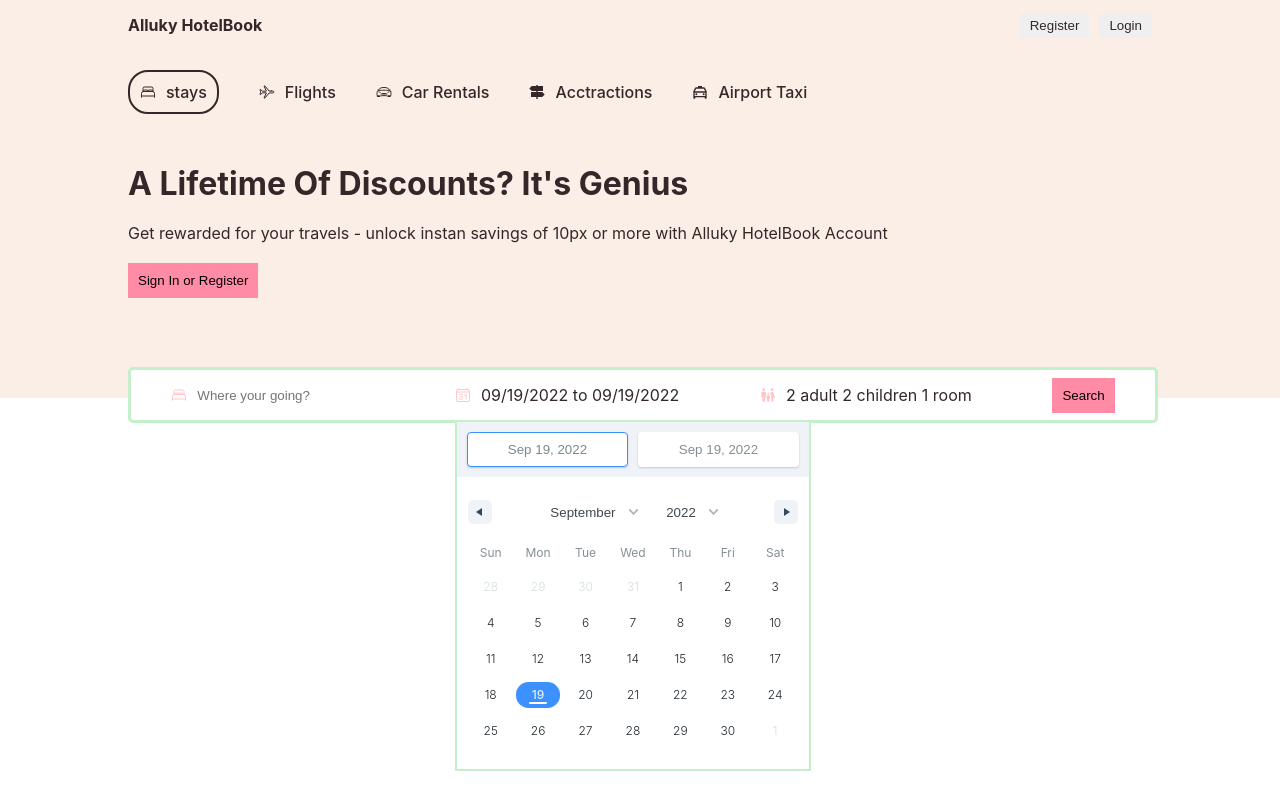
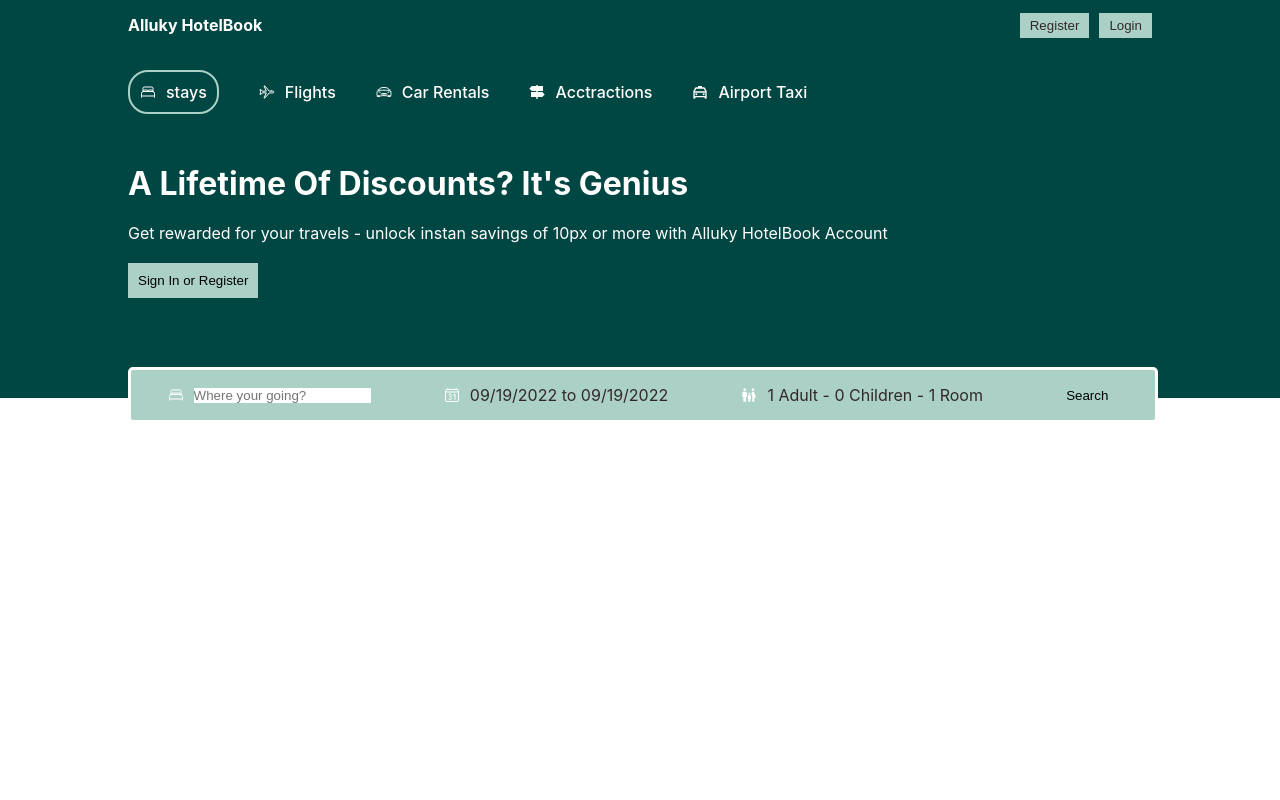
Before and after one commit to rickyfriady/react-booking-app, a React (Create React App) app: page / in a window 1280 px wide. Built offline with nearby package versions, Linux system fonts and the light colour scheme.

Commit message:
update components and Pages 1. update Header Components 2. update Navbar Components 3. Update list Page

```diff
--- a/src/components/Header/Header.jsx
+++ b/src/components/Header/Header.jsx
@@ -2,6 +2,7 @@ import './header.css'
 import { IoBedOutline,IoAirplaneOutline, IoCarSportOutline, IoTrailSignSharp, IoCalendarNumberOutline } from "react-icons/io5";
 import { RiTaxiLine } from "react-icons/ri";
 import { MdFamilyRestroom } from "react-icons/md";
+import { FaPlus, FaMinus } from "react-icons/fa";
 
 import { DateRange } from 'react-date-range';
 import { format } from "date-fns";
@@ -10,7 +11,10 @@ import 'react-date-range/dist/theme/default.css'; // theme css file
 import {useState} from 'react'
 
 
-const Header = () => {
+const Header = ({type}) => {
+
+  const [openDate, setOpenDate] = useState(false);
+  const [openOption, setOpenOption] = useState(false);
 
   const [date, setDate] = useState([
     {
@@ -20,9 +24,24 @@ const Header = () => {
     }
   ]);
 
+  const[option, setOption] = useState({
+    adult: 1,
+    children:0,
+    room:1,
+  })
+
+  const handleOption =  (name, operation) => {
+    setOption((prev)=>{
+      return{
+        ...prev,
+        [name]:operation === "i" ? option[name] + 1 : option[name] - 1,
+      }
+    })
+  }
+
   return (
     <div className='header'>
-      <div className="header-container">
+      <div className={type === "list" ? "header-container list-mode" : "header-container" }>
         <div className="header-list">
           <div className="header-list-items active">
             <IoBedOutline/>
@@ -45,6 +64,8 @@ const Header = () => {
             <span>Airport Taxi</span>
           </div>
         </div>
+        { type !== "list" &&
+          <>
         <h1 className="header-title">A Lifetime of discounts? It's Genius</h1>
         <p className="header-disc">
           Get rewarded for your travels - unlock instan savings of 10px or more with Alluky HotelBook Account
@@ -63,23 +84,57 @@ const Header = () => {
           </div>
           <div className="header-search-items">
             <IoCalendarNumberOutline className='header-icon'/>
-            <span className='header-search-text'>{`${format(date[0].startDate, "MM/dd/yyyy")} to ${format(date[0].endDate, "MM/dd/yyyy")}`}</span>
-            <DateRange
+            <span
+            onClick={()=>setOpenDate(!openDate)}
+            className='header-search-text'>
+              {`${format(date[0].startDate, "MM/dd/yyyy")} to ${format(date[0].endDate, "MM/dd/yyyy")}`}
+            </span>
+            {openDate && <DateRange
             editableDateInputs={true}
             onChange={item => setDate([item.selection])}
             moveRangeOnFirstSelection={false}
             ranges={date}
             className="date-picker"
-          />
+          />}
           </div>
           <div className="header-search-items">
           <MdFamilyRestroom className='header-icon'/>
-            <span className='header-search-text'>2 adult 2 children 1 room</span>
+            <span onClick={()=>setOpenOption(!openOption)} className='header-search-text'>{`${option.adult} Adult - ${option.children} Children - ${option.room} Room`}</span>
+            { openOption &&
+            <div className="options">
+              <div className="option-item">
+                <span className="option-text">Adult</span>
+                <div className="option-counter">
+                <button disabled={option.adult <= 1} className="option-counter-button" onClick={()=> handleOption("adult","d")}><FaMinus/></button>
+                <span className="option-counter-number">{option.adult}</span>
+                <button className="option-counter-button" onClick={()=> handleOption("adult","i")}><FaPlus/></button>
+                </div>
+              </div>
+              <div className="option-item">
+                <span className="option-text">Children</span>
+                <div className="option-counter">
+                <button disabled={option.children <= 0} className="option-counter-button" onClick={()=> handleOption("children","d")}><FaMinus/></button>
+                <span className="option-counter-number">{option.children}</span>
+                <button className="option-counter-button" onClick={()=> handleOption("children","i")}><FaPlus/></button>
+                </div>
+              </div>
+              <div className="option-item">
+                <span className="option-text">Room</span>
+                <div className="option-counter">
+                <button disabled={option.room <= 1} className="option-counter-button" onClick={()=> handleOption("room","d")}><FaMinus/></button>
+                <span className="option-counter-number">{option.room}</span>
+                <button className="option-counter-button" onClick={()=> handleOption("room","i")}><FaPlus/></button>
+                </div>
+              </div>
+            </div>
+            }
           </div>
           <div className="header-search-items">
           <button className="header-btn">Search</button>
           </div>
         </div>
+          </>
+        }
       </div>
     </div>
   )
--- a/src/components/Header/header.css
+++ b/src/components/Header/header.css
@@ -1,6 +1,6 @@
 .header {
-    background-color: #faeee7;
-    color: #33272a;
+    background-color: #004643;
+    color: #fffffe;
     display: flex;
     justify-content: center;
     align-items: center;
@@ -11,6 +11,10 @@
     width: 100%;
     max-width: 1024px;
     margin: 20px 0px 100px 0px;
+}
+
+.header-container.list-mode {
+    margin: 20px 0px 0px 0px;
 }
 
 .header-list {
@@ -26,7 +30,7 @@
 }
 
 .header-list-items.active {
-    border: 2px solid #33272a;
+    border: 2px solid #abd1c6;
     padding: 10px;
     border-radius: 20px;
 }
@@ -40,7 +44,7 @@
 }
 
 .header-btn {
-    background-color: #ff8ba7;
+    background-color: #abd1c6;
     font-weight: 500;
     border: none;
     padding: 10px;
@@ -49,8 +53,8 @@
 
 .header-search {
     height: 30px;
-    background-color: white;
-    border: 3px solid #c3f0ca;
+    background-color: #abd1c6;
+    border: 3px solid #fffffe;
     display: flex;
     align-items: center;
     justify-content: space-around;
@@ -63,7 +67,7 @@
 }
 
 .header-icon {
-    color: #ffc6c7;
+    color: #fffffe;
 }
 
 .header-search-items {
@@ -85,5 +89,51 @@
 .date-picker {
     position: absolute;
     top: 50px;
-    border: 2px solid #c3f0ca;
+    border: 2px solid #abd1c6;
 }
+
+.options {
+    position: absolute;
+    top: 50px;
+    background-color: #fffffe;
+    color: #abd1c6;
+    border: 2px solid #abd1c6;
+}
+
+.option-item {
+    width: 250px;
+    display: flex;
+    justify-content: space-between;
+    margin: 10px;
+}
+
+.option-counter {
+    display: flex;
+    align-items: center;
+    justify-content: center;
+    gap: 10px;
+    font-size: 14px;
+}
+
+.option-counter-button {
+    width: 30px;
+    height: 30px;
+    border: none;
+    background-color: white;
+}
+
+.option-counter-button:hover {
+    color: #abd1c6;
+}
+
+.option-counter-button:disabled {
+    cursor: not-allowed;
+}
+
+.option-counter-number {
+    border-bottom: 1px solid #abd1c6;
+    width: 30px;
+    text-align: center;
+    padding-bottom: 3px;
+    font-weight: 600;
+}
--- a/src/components/Navbar/navbar.css
+++ b/src/components/Navbar/navbar.css
@@ -1,6 +1,6 @@
 .navbar {
     height: 50px;
-    background-color: #faeee7;
+    background-color: #004643;
     display: flex;
     justify-content: center;
 }
@@ -8,7 +8,7 @@
 .nav-container {
     width: 100%;
     max-width: 1024px;
-    color: #33272a;
+    color: #fffffe;
     display: flex;
     align-items: center;
     justify-content: space-between;
@@ -24,4 +24,5 @@
     cursor: pointer;
     padding: 5px 10px;
     color: #33272a;
+    background-color: #abd1c6;
 }
--- a/src/pages/List/List.jsx
+++ b/src/pages/List/List.jsx
@@ -1,8 +1,13 @@
 import React from 'react'
+import Navbar from "../../components/Navbar/Navbar";
+import Header from "../../components/Header/Header";
 
 const List = () => {
   return (
-    <div>List</div>
+    <div>
+      <Navbar/>
+      <Header type="list"/>
+    </div>
   )
 }
 
```
